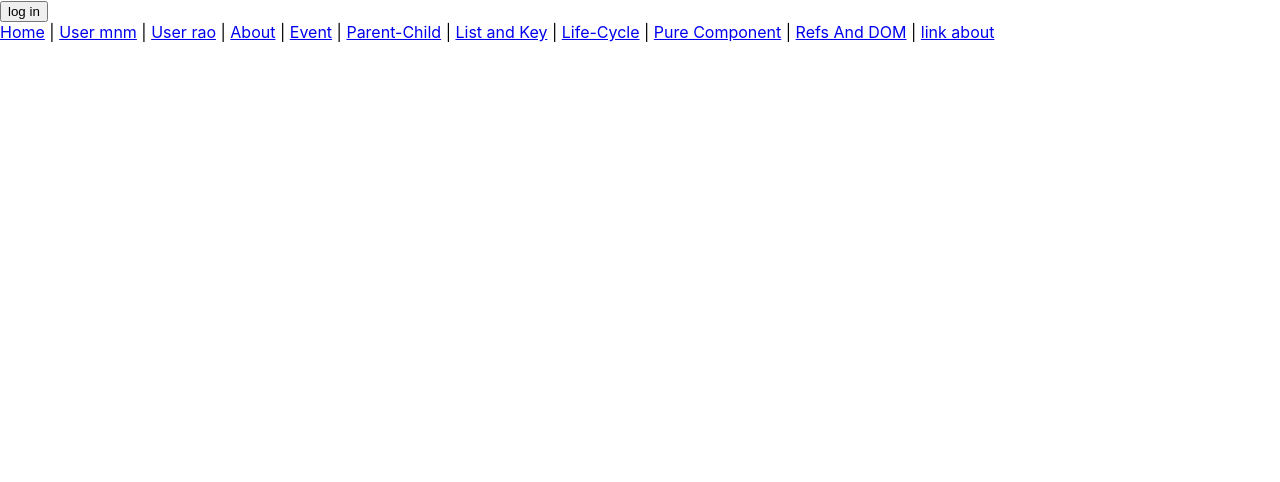
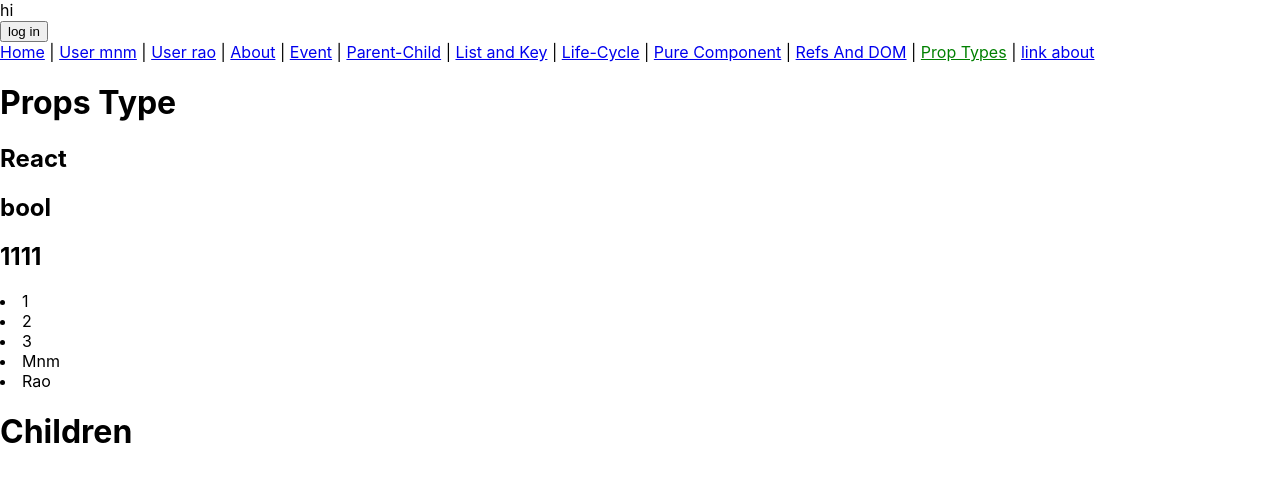
Before and after one commit to mn-manjunatha/react-router-all-in, a React (Create React App) app: page /propTypes in a window 1280 px wide. Shown: the top 482 px of the page. Built offline with nearby package versions, Linux system fonts and the light colour scheme.

Commit message:
prop types added

```diff
--- a/package.json
+++ b/package.json
@@ -4,6 +4,7 @@
   "private": true,
   "dependencies": {
     "connected-react-router": "^6.3.2",
+    "prop-types": "^15.7.2",
     "react": "^16.8.4",
     "react-dom": "^16.8.4",
     "react-html-id": "^0.1.5",
--- a/src/App.js
+++ b/src/App.js
@@ -1,4 +1,4 @@
-import React, { Component } from 'react';
+import React, { Component,Fragment } from 'react';
 //import logo from './logo.svg';
 import './App.css';
 import Header from './components/common/Header';
@@ -18,7 +18,8 @@
 
   render() {
     return (
-      <React.Fragment>
+      <Fragment>
+      <div>hi</div>
         <div>
         <button onClick={this.loginHandle.bind(this)}>{this.state.logedIn ? 'log out' : 'log in'}</button>
           <Header />
@@ -29,8 +30,7 @@
               return location.pathname.startsWith('/user') ? 'Are you sure?' : true
             }}/>
         </div>
-
-      </React.Fragment>
+      </Fragment>
     );
   }
 }
--- a/src/Main.js
+++ b/src/Main.js
@@ -9,6 +9,7 @@
 import Lifecycle from './components/lifecycle/Lifecycle';
 import PureComponent from './components/pureComponent/PureComponent';
 import RefsAndDOM from './components/refs-dom/RefsAndDOM'
+import PropTypesCom from './components/props-type/PropTypes'
 
 // The Main component renders one of the three provided
 // Routes (provided that one matches). Both the /roster
@@ -29,8 +30,12 @@
       <Route path="/lifecycle" strict component={Lifecycle}/>
       <Route path="/pureComponent" strict component={PureComponent}/>
       <Route path="/refsDom" strict component={RefsAndDOM}/>
+      <Route path="/propTypes" strict component={PropTypesCom}/>
       <Route path="/listkey" strict component={ListKey}/>
+
+
     </Switch>
   </main>
 )
+//PropTypes
 export default Main
--- a/src/components/common/Header.js
+++ b/src/components/common/Header.js
@@ -26,6 +26,8 @@
         {" | "}
         <NavLink to='/refsDom' exact activeStyle={{color:'green'}}>Refs And DOM</NavLink>
         {" | "}
+        <NavLink to='/propTypes' exact activeStyle={{color:'green'}}>Prop Types</NavLink>
+        {" | "}
         <Link to='/about/'> link about</Link>
     </nav>
   </header>
--- /dev/null
+++ b/src/components/props-type/PropTypes.js
@@ -0,0 +1,60 @@
+import React from 'react';
+import PropTypes from 'prop-types';
+
+const Test =(props)=>{
+  return(
+    <div>
+    <h2>{props.str}</h2>
+    <h2>{props.bool?'bool':'non bool'}</h2>
+    <h2>{props.strOrNumber}</h2>
+    <div>{
+      props.ary.map((val)=>{
+        return(
+        <li key={val}>{val}</li>
+        )
+      })}
+    </div>
+    <div>{
+      props.aryOfObj.map((val)=>{
+        return(
+        <li key={val.age}>{val.name}</li>
+        )
+      })}
+    </div>
+    <h1>{props.children}</h1>
+    </div>
+  )
+
+}
+
+Test.propTypes ={
+  str:PropTypes.string,
+  bool:PropTypes.bool,
+  strOrNumber:PropTypes.oneOfType([PropTypes.string,PropTypes.number]),
+  ary:PropTypes.arrayOf(PropTypes.number),
+  aryOfObj:PropTypes.arrayOf(PropTypes.shape({
+    name:PropTypes.string,
+    age:PropTypes.number
+  })),
+  children:PropTypes.element.isRequired,
+}
+
+
+class PropTypesCom extends React.Component {
+  render() {
+    return (
+      <div>
+        <h1>Props Type</h1>
+        <Test str={'React'}
+        bool
+        strOrNumber={1111}
+        ary={[1,2,3]}
+        aryOfObj={[{name:'Mnm',age:25},{name:'Rao',age:28}]}>
+        <div>Children</div>
+        </Test>
+      </div>
+    );
+  }
+}
+
+export default PropTypesCom;
```
